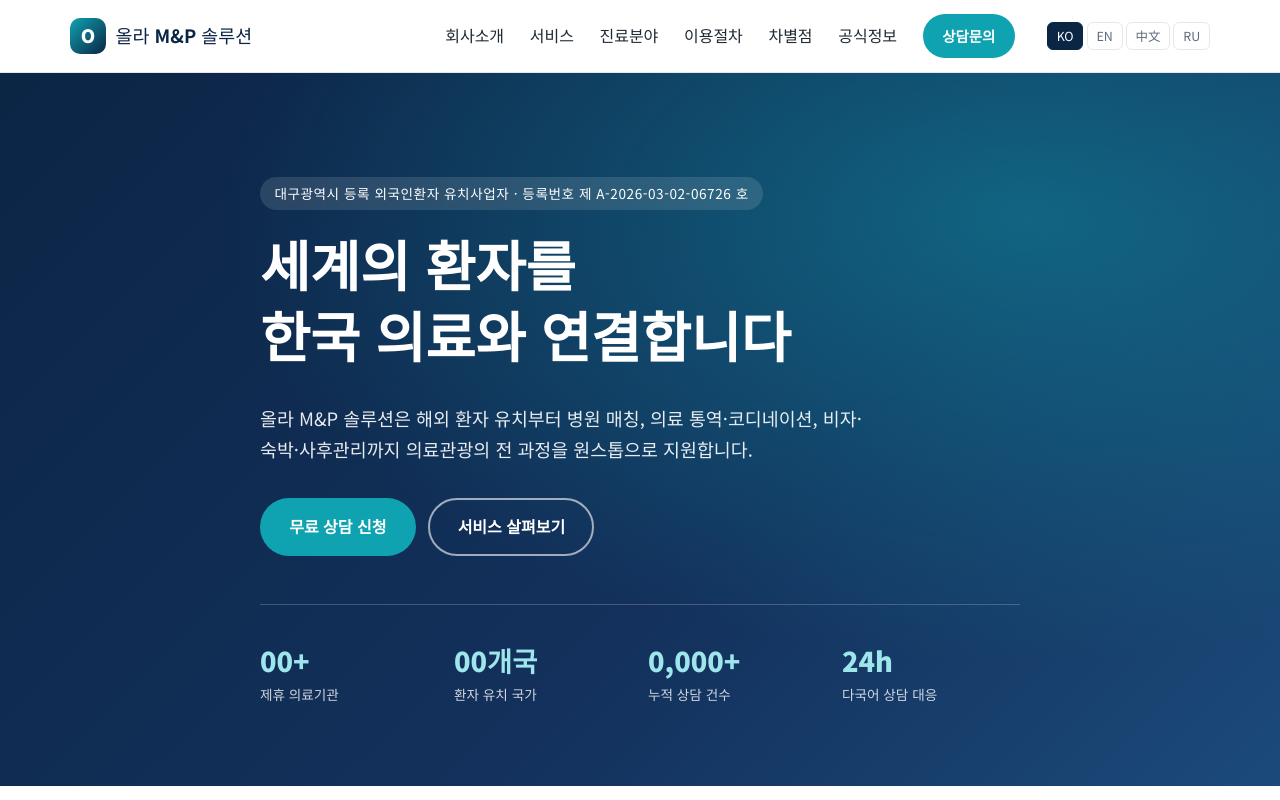
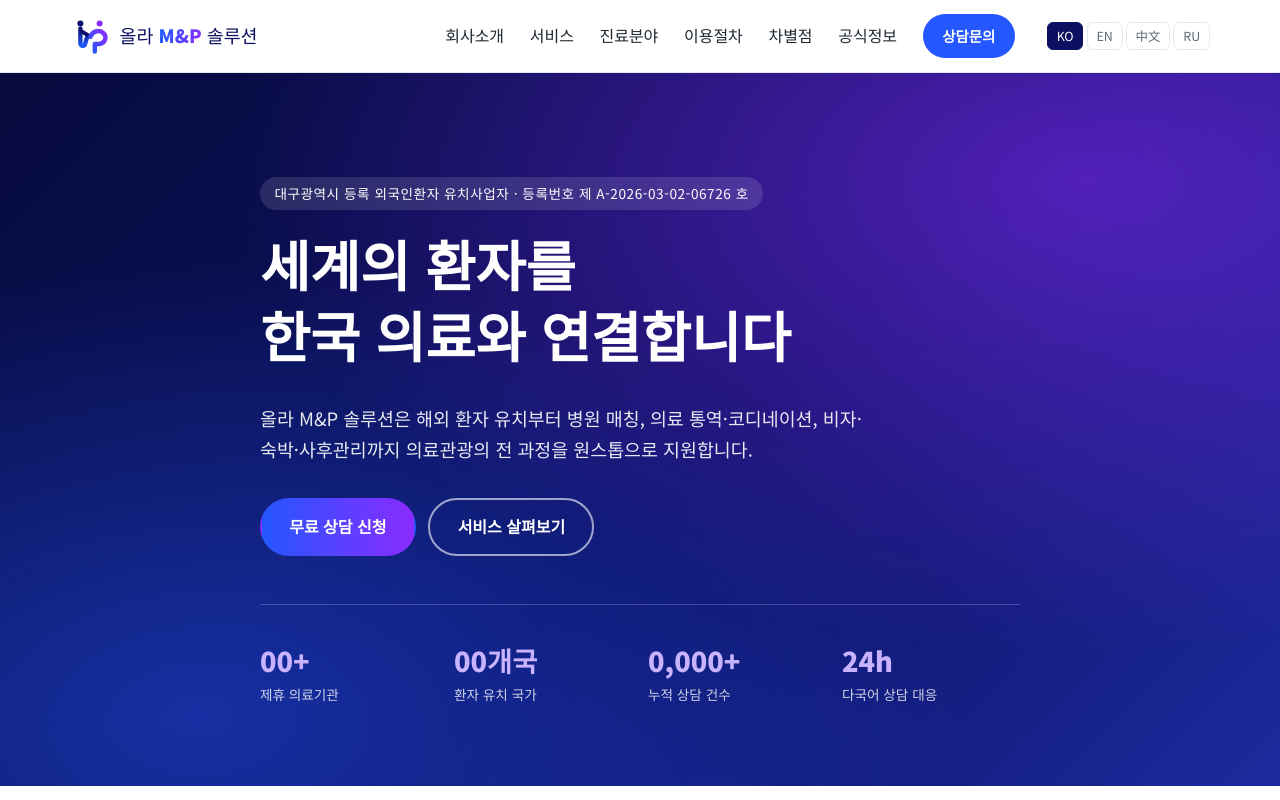
Before and after one commit to taewan4567-pixel/olla-mnp-homepage, a plain HTML site: page index.html in a window 1280 px wide. Shown: the top 800 px of the page. Drawn offline with Linux system fonts and the light colour scheme.

Commit message:
Apply brand logo (SVG) and favicon, shift palette to logo blue/violet, note KakaoTalk channel
Co-Authored-By: Claude Fable 5.1 <noreply@anthropic.com>
Claude-Session: https://claude.ai/code/session_01EHX1kvLxq8z3QpeJLF4RXJ

```diff
--- a/css/style.css
+++ b/css/style.css
@@ -1,10 +1,11 @@
 /* ===== Design tokens ===== */
 :root {
-  --navy: #0b2545;
-  --navy-2: #13315c;
-  --teal: #0fa3b1;
-  --teal-dark: #0b7f8a;
-  --mint: #e8f7f8;
+  --navy: #0b1160;
+  --navy-2: #141a7a;
+  --teal: #2457ff;        /* 브랜드 블루 (로고) */
+  --teal-dark: #1a3fd1;
+  --violet: #8a2bff;      /* 브랜드 바이올렛 (로고) */
+  --mint: #eef1ff;
   --ink: #1f2933;
   --muted: #5f6b7a;
   --line: #e3e8ee;
@@ -40,8 +41,8 @@ p { margin: 0 0 1em; }
   font-weight: 700; border: 2px solid transparent; cursor: pointer; transition: .2s;
   font-family: inherit; font-size: 1rem;
 }
-.btn-primary { background: var(--teal); color: #fff; }
-.btn-primary:hover { background: var(--teal-dark); }
+.btn-primary { background: linear-gradient(90deg, var(--teal), var(--violet)); color: #fff; }
+.btn-primary:hover { filter: brightness(1.1); }
 .btn-ghost { border-color: rgba(255,255,255,.6); color: #fff; }
 .btn-ghost:hover { background: rgba(255,255,255,.12); }
 .btn-sm { padding: .5rem 1.1rem; font-size: .9rem; background: var(--teal); color: #fff; }
@@ -55,10 +56,8 @@ p { margin: 0 0 1em; }
 }
 .header-inner { display: flex; align-items: center; gap: 2rem; height: 72px; }
 .logo { display: flex; align-items: center; gap: .6rem; font-size: 1.15rem; font-weight: 500; color: var(--navy); white-space: nowrap; flex-shrink: 0; }
-.logo-mark {
-  width: 36px; height: 36px; border-radius: 10px; display: grid; place-items: center;
-  background: linear-gradient(135deg, var(--teal), var(--navy)); color: #fff; font-weight: 900;
-}
+.logo-img { width: 40px; height: 40px; display: block; }
+.logo-mp { background: linear-gradient(90deg, #1e5bff, #8a2bff); -webkit-background-clip: text; background-clip: text; color: transparent; font-weight: 900; }
 .nav { display: flex; gap: 1.6rem; margin-left: auto; align-items: center; font-weight: 500; }
 .nav a:not(.btn):hover { color: var(--teal); }
 .lang-switch { display: flex; gap: .2rem; }
@@ -73,8 +72,9 @@ p { margin: 0 0 1em; }
 /* ===== Hero ===== */
 .hero {
   background:
-    radial-gradient(ellipse at 80% 20%, rgba(15,163,177,.45), transparent 55%),
-    linear-gradient(135deg, var(--navy) 0%, var(--navy-2) 60%, #1b4a7a 100%);
+    radial-gradient(ellipse at 85% 15%, rgba(138,43,255,.55), transparent 55%),
+    radial-gradient(ellipse at 15% 90%, rgba(36,87,255,.45), transparent 50%),
+    linear-gradient(135deg, #070b3f 0%, var(--navy) 55%, #1c2a9e 100%);
   color: #fff; padding: 6.5rem 0 5rem;
 }
 .hero-inner { max-width: 760px; }
@@ -90,7 +90,7 @@ p { margin: 0 0 1em; }
   border-top: 1px solid rgba(255,255,255,.2); padding-top: 2rem;
 }
 .hero-stats li { display: flex; flex-direction: column; }
-.hero-stats strong { font-size: 1.7rem; font-weight: 900; color: #9fe6ec; }
+.hero-stats strong { font-size: 1.7rem; font-weight: 900; color: #c9b3ff; }
 .hero-stats span { font-size: .85rem; opacity: .8; }
 
 /* ===== Sections ===== */
@@ -162,7 +162,7 @@ p { margin: 0 0 1em; }
   background: var(--navy); color: #fff; border-radius: var(--radius); padding: 1.1rem 1.3rem;
   display: flex; flex-direction: column; gap: .1rem;
 }
-.hotlines strong { font-size: 1.6rem; font-weight: 900; color: #9fe6ec; letter-spacing: .02em; }
+.hotlines strong { font-size: 1.6rem; font-weight: 900; color: #c9b3ff; letter-spacing: .02em; }
 .hotlines span { font-size: .85rem; opacity: .85; }
 .link-groups { display: grid; grid-template-columns: repeat(2, 1fr); gap: 1.5rem; }
 .link-group { background: #fff; border: 1px solid var(--line); border-radius: var(--radius); padding: 1.6rem; box-shadow: var(--shadow); }
@@ -200,7 +200,7 @@ p { margin: 0 0 1em; }
 .form-note { margin: 0; font-size: .9rem; color: var(--teal-dark); min-height: 1.2em; }
 
 /* Footer */
-.site-footer { background: #071a33; color: rgba(255,255,255,.75); padding: 3rem 0 1.5rem; font-size: .88rem; }
+.site-footer { background: #060a3a; color: rgba(255,255,255,.75); padding: 3rem 0 1.5rem; font-size: .88rem; }
 .footer-inner { display: flex; justify-content: space-between; gap: 2rem; flex-wrap: wrap; }
 .footer-brand { color: #fff; font-weight: 700; font-size: 1rem; margin-bottom: .5rem; }
 .footer-legal { line-height: 1.8; }
--- a/index.html
+++ b/index.html
@@ -10,6 +10,7 @@
   <meta property="og:type" content="website">
   <link rel="preconnect" href="https://fonts.googleapis.com">
   <link href="https://fonts.googleapis.com/css2?family=Noto+Sans+KR:wght@300;400;500;700;900&display=swap" rel="stylesheet">
+  <link rel="icon" type="image/svg+xml" href="assets/favicon.svg">
   <link rel="stylesheet" href="css/style.css">
 </head>
 <body>
@@ -17,8 +18,8 @@
 <header class="site-header" id="top">
   <div class="container header-inner">
     <a href="#top" class="logo">
-      <span class="logo-mark">O</span>
-      <span class="logo-text">올라 <strong>M&amp;P</strong> 솔루션</span>
+      <img class="logo-img" src="assets/logo-mark.svg" alt="" width="40" height="40">
+      <span class="logo-text">올라 <strong class="logo-mp">M&amp;P</strong> 솔루션</span>
     </a>
     <nav class="nav" id="nav">
       <a href="#about">회사소개</a>
@@ -306,7 +307,7 @@
           <li>📱 휴대폰: <a href="tel:010-8921-4567">010-8921-4567</a></li>
           <li>📠 팩스: 0504-365-4567</li>
           <li>✉️ 이메일: ollamnpsolution@gmail.com</li>
-          <li>💬 카카오톡 / WhatsApp / WeChat: @olla_mnp</li>
+          <li>💬 카카오톡 채널: <strong>올라솔루션</strong> (카카오톡에서 채널 검색) · WhatsApp / WeChat: 준비 중</li>
           <li>📍 주소: 대구광역시 수성구 명덕로 414, 13층 1301호 (미르메디타워)</li>
           <li>🕘 운영시간: 평일 09:00 – 18:00 (KST), 긴급 상담 24시간</li>
         </ul>
```
Also changed, not shown: privacy.html (+3 -2 lines), terms.html (+3 -2 lines), assets/favicon.svg (added), assets/logo-mark.svg (added), 1 other file.
